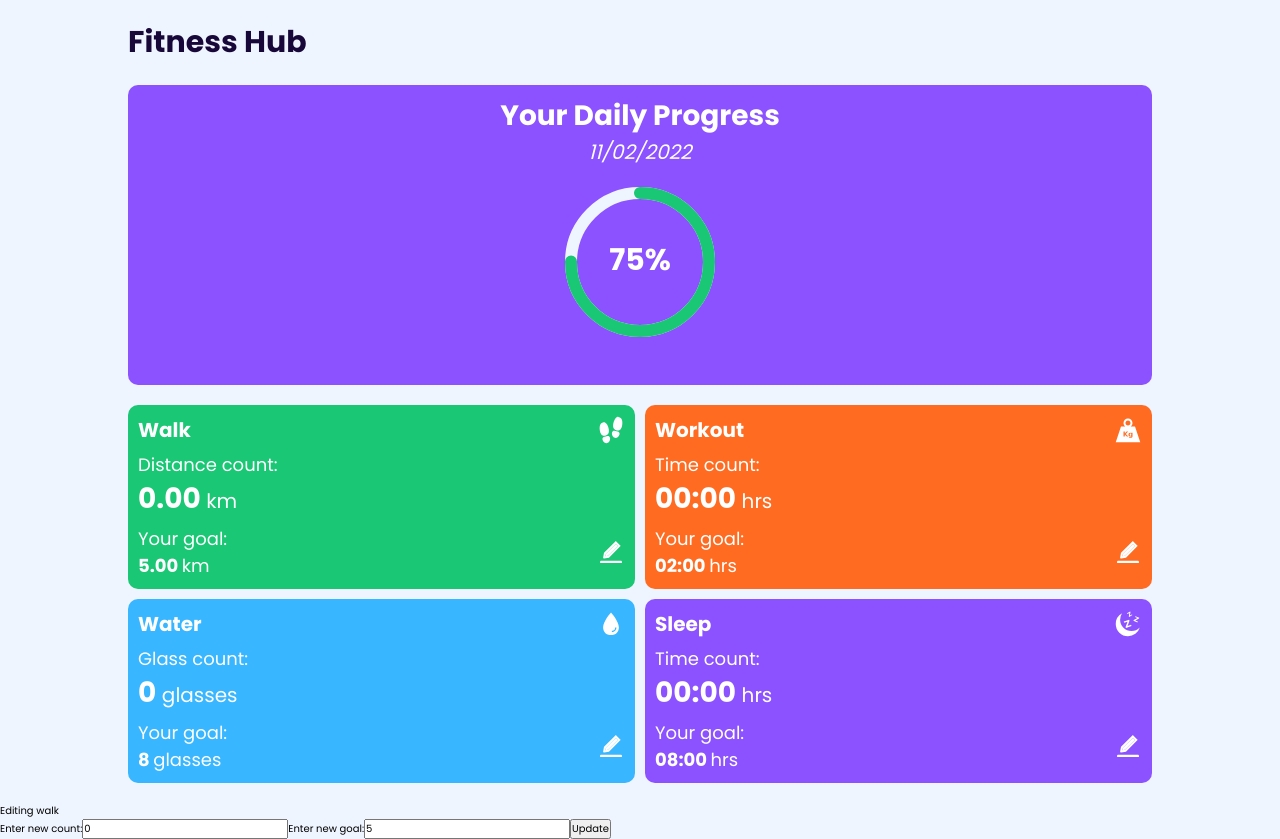
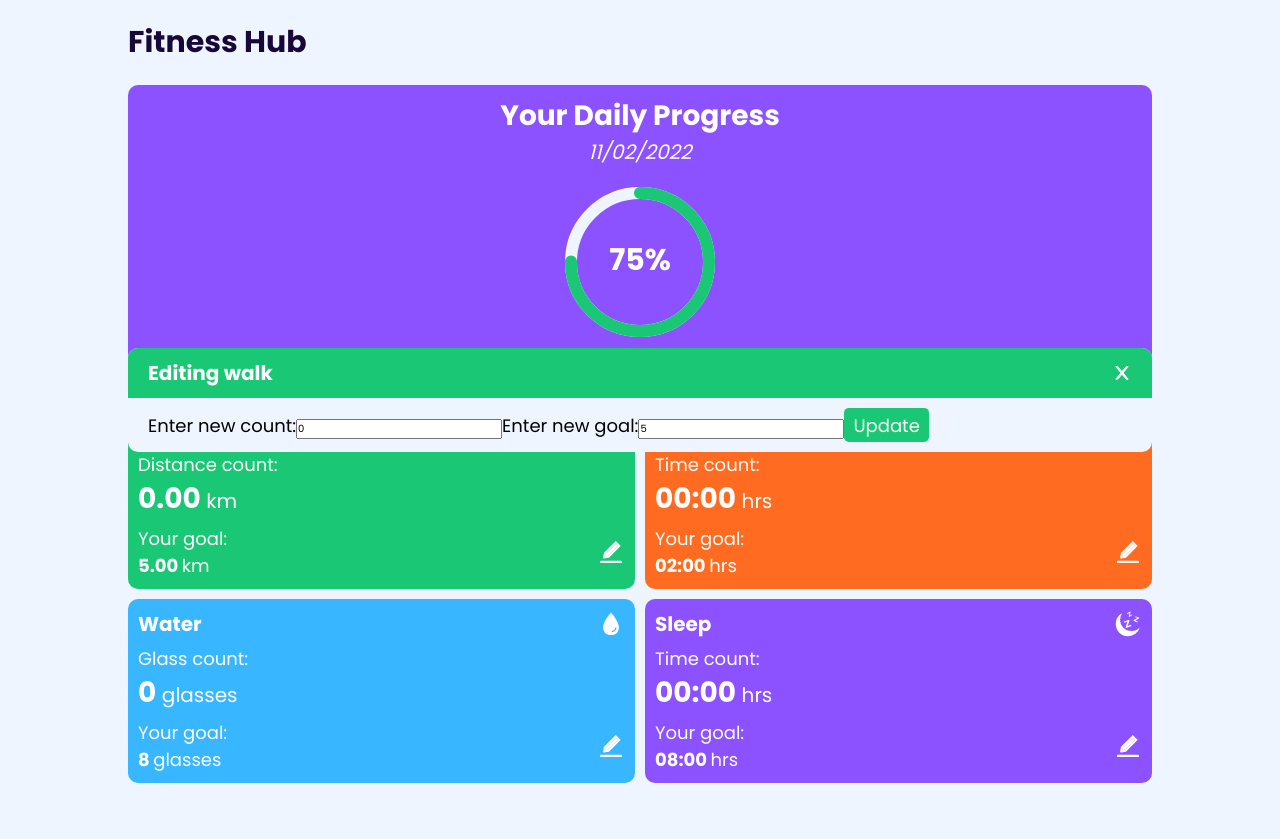
Before and after one commit to vanshp0272/fitness-hub, a React (Create React App) app: page / in a window 1280 px wide. After the commit the page ends 803 px from the top, so only its background shows below. Built offline with nearby package versions, Linux system fonts and the light colour scheme.

Commit message:
Style modal form

```diff
--- a/src/App.css
+++ b/src/App.css
@@ -102,3 +102,34 @@ section {
         margin: 2em auto;
     }
 }
+
+/* Button styles */
+.btn {
+    border: none;
+    cursor: pointer;
+    padding: .2em .5em;
+    color: white;
+    border-radius: 5px;
+    font-size: var(--small-font);
+    transition: opacity .2s ease-in-out;
+}
+
+.btn:hover {
+    opacity: .8;
+}
+
+.btn--green {
+    background-color: var(--accent-color);;
+}
+
+.btn--purple {
+    background-color: var(--main-color);
+}
+
+.btn--blue {
+    background-color: var(--complement-color);
+}
+
+.btn--orange {
+    background-color: var(--secondary-color);
+}
--- /dev/null
+++ b/src/components/UpdateModal.css
@@ -0,0 +1,33 @@
+:root {
+    --modal-padding: 3em;
+}
+
+.modal {
+    width: 80%;
+    position: absolute;
+    top: 50%;
+    left: 50%;
+    transform: translate(-50%, -50%);
+    background-color: var(--light-bg-color);
+    border-radius: 10px;
+}
+
+.modal__header {
+    display: flex;
+    justify-content: space-between;
+    align-items: center;
+    background-color: var(--accent-color);
+    color: white;
+    padding: 1em 2em;
+    border-radius: 10px 10px 0 0 ;
+}
+
+.modal__close {
+    cursor: pointer;
+    fill: white;
+    stroke-width: 5%;
+}
+
+.modal__body {
+    padding: 1em 2em;
+}
--- a/src/components/UpdateModal.js
+++ b/src/components/UpdateModal.js
@@ -1,5 +1,7 @@
 import React, { useState } from 'react';
 import { useFitnessData } from '../context/fitnessDataContext';
+import { AiOutlineClose } from 'react-icons/ai';
+import './UpdateModal.css';
 
 export default function UpdateModal({ name }) {
   const { getFitnessData, updateFitnessData } = useFitnessData();
@@ -14,18 +16,23 @@ export default function UpdateModal({ name }) {
   }
 
   function handleChange(event) {
-    if(event.target.id === "count") {
+    if (event.target.id === "count") {
       setCount(event.target.value);
-    } else if(event.target.id === "goal") {
+    } else if (event.target.id === "goal") {
       setGoal(event.target.value);
     }
   }
 
   return (
     <div className="modal">
-      <div className="modal__header">Editing {name}</div>
-      <form onSubmit={handleSubmit}>
-        <label htmlFor="count">Enter new count:</label>
+      <div className="modal__header">
+        <span className="text text--med text--bold">Editing {name}</span>
+        <AiOutlineClose className="text text--med modal__close" />
+      </div>
+      <form className="modal__body" onSubmit={handleSubmit}>
+        <label htmlFor="count" className="text text--dark text--small">
+          Enter new count:
+        </label>
         <input
           type="number"
           step="0.1"
@@ -33,7 +40,9 @@ export default function UpdateModal({ name }) {
           id="count"
           value={count}
           onChange={handleChange} />
-        <label htmlFor="goal">Enter new goal:</label>
+        <label htmlFor="goal" className="text text--dark text--small">
+          Enter new goal:
+        </label>
         <input
           type="number"
           step="0.1"
@@ -41,7 +50,7 @@ export default function UpdateModal({ name }) {
           id="goal"
           value={goal}
           onChange={handleChange} />
-        <button>Update</button>
+        <button className="btn btn--green">Update</button>
       </form>
     </div>
   );
```
